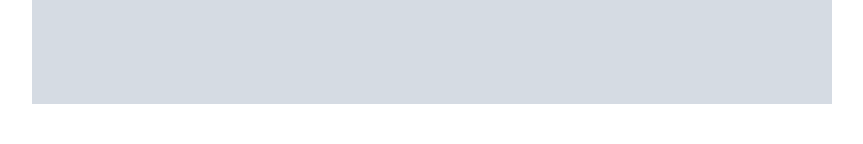
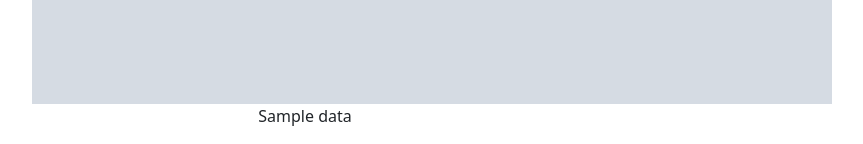
Before and after one commit to rashmi-carol-dsouza/balloon-detection, a Flask app: template templates/index.html in a window 1280 px wide. Shown: the part 678-822 px from the top of the page, without its empty margins (335-1198 px from the left). Before the commit the page ends 782 px from the top, so only its background shows below. Run offline with Flask 2, Linux system fonts and the light colour scheme; the template is opened without the code that fills it: values that come from a table or form of the project are taken from there, most other values are stand-ins (such as "Sample title", 1, 10 or a date in 2020); grey boxes marked "Sample" are stand-in pictures; some libraries are stand-ins or nearby versions.

Commit message:
Final yolo display

```diff
--- a/app.py
+++ b/app.py
@@ -33,8 +33,8 @@
 
     # Model prediction
     results = model(img)
-    results.save(save_dir='results')
-    print(results.pandas().xyxy[0].value_counts('name'))
+    results.save(save_dir='result/results')
+    return results.pandas().xyxy[0].value_counts('name')
 
 
 
@@ -47,13 +47,15 @@
 @app.route("/",methods=["GET","POST"])
 def home():
     form = UploadForm()
+    file_url = None
+    data = None
+
     if form.validate_on_submit():
         filename = photos.save(form.photo.data)
         file_url = url_for("get_file",filename=filename)
-        pretrained_model(f'uploads/{filename}')
-    else:
-        file_url=None
-    return render_template("index.html",form=form,file_url=file_url)
+        data = pretrained_model(f'uploads/{filename}')
+
+    return render_template("index.html",form=form,file_url=file_url,data=data)
 
 
 
--- a/templates/index.html
+++ b/templates/index.html
@@ -40,6 +40,7 @@
                 {% if file_url %}
                     <div class="mt5">
                         <img src="{{ file_url }}" style="width: 800px;">
+                        <p>{{data}}</p>
                     </div>
 
                 {% endif %}
```
